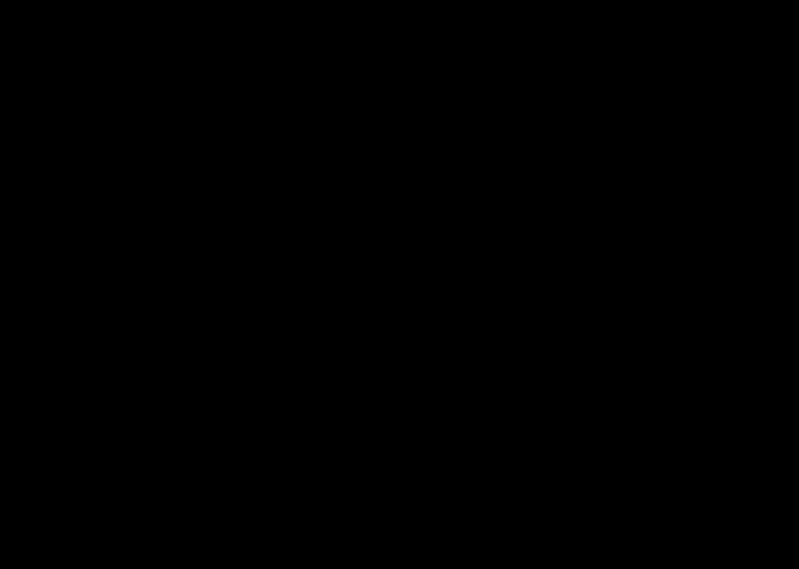
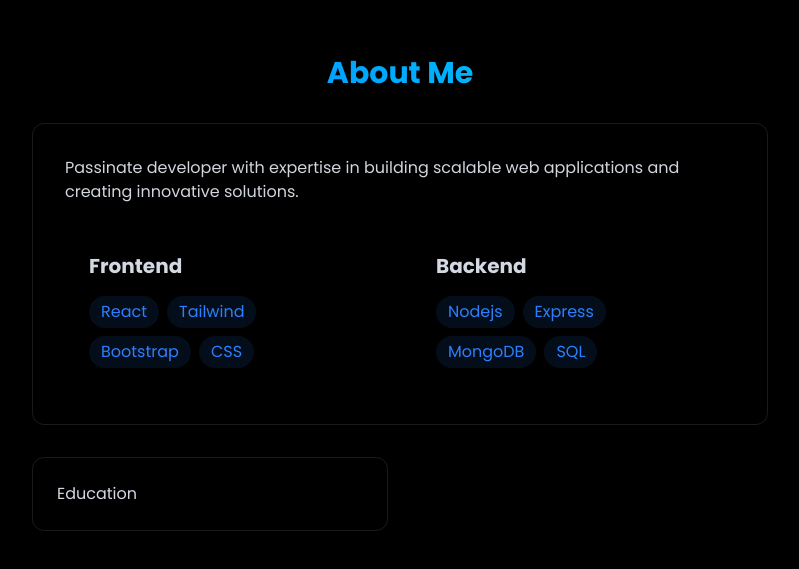
Before and after one commit to prathum08/Prathum-portfolio, a React (Vite) app: page / in a window 1280 px wide. Shown: the part 907-1476 px from the top of the page, without its empty margins (240-1039 px from the left). Before the commit the page ends 800 px from the top, so only its background shows below. Built offline with nearby package versions, Linux system fonts and the light colour scheme.

Commit message:
about page

```diff
--- a/src/App.jsx
+++ b/src/App.jsx
@@ -4,6 +4,7 @@
 import { Navbar } from './components/Navbar';
 import { MobileMenu } from './components/MobileMenu';
 import { Home } from './components/sections/Home';
+import { About } from './components/sections/About';
 import "./index.css";
 
 function App() {
@@ -19,6 +20,7 @@
       <Navbar menuOpen = {menuOpen} setMenuOpen = {setMenuOpen} />
       <MobileMenu menuOpen = {menuOpen} setMenuOpen = {setMenuOpen} />
       <Home />
+      <About />
 
     </div>
 
--- a/src/components/sections/About.jsx
+++ b/src/components/sections/About.jsx
@@ -0,0 +1,63 @@
+
+export const About = () => {
+
+    const frontendSkills = [
+        "React",
+        "Tailwind",
+        "Bootstrap",
+        "CSS",
+    ];
+
+    const backendSkills = [
+        "Nodejs",
+        "Express",
+        "MongoDB",
+        "SQL",
+    ];
+
+    return <section id="about" className="min-h-screen flex items-center justify-center py-20">
+
+        <div className="max-w-3xl mx-auto px-4">
+            <h2 className="text-3xl font-bold mb-8 bg-gradient-to-r from-blue-500 to-cyan-400 bg-clip-text text-transparent text-center">About Me</h2>
+
+            <div className="rounded-xl p-8 border-white/10 border hover:-translate-y-1 transition-all">
+                <p className="text-gray-300 mb-6">Passinate developer with expertise in building scalable web applications and creating innovative solutions.</p>
+
+                <div className="grid grid-cols-1 md:grid-cols-2 gap-6">
+                    <div className="rounded-xl p-6 hover:-translate-y-1 transition-all">
+                        <h3 className="text-xl font-bold mb-4">Frontend</h3>
+                        <div className="flex flex-wrap gap-2">
+                            {frontendSkills.map((tech , key) => (
+                                <span
+                                key={key}
+                                className="bg-blue-500/10 text-blue-500 py-1 px-3 rounded-full text-small hover:bg-blue-500/20 hover:shadow-[0_2px_8px_rgba(59,130,2246,0.2)] transition">
+                                    {tech}
+                                </span>
+                            ))}
+                        </div>
+
+                    </div>
+
+                    <div className="rounded-xl p-6 hover:-translate-y-1 transition-all">
+                        <h3 className="text-xl font-bold mb-4">Backend</h3>
+                        <div className="flex flex-wrap gap-2">
+                            {backendSkills.map((tech , key) => (
+                                <span
+                                key={key}
+                                className="bg-blue-500/10 text-blue-500 py-1 px-3 rounded-full text-small hover:bg-blue-500/20 hover:shadow-[0_2px_8px_rgba(59,130,2246,0.2)] transition">
+                                    {tech}
+                                </span>
+                            ))}
+                        </div>
+
+                    </div>
+                </div>
+            </div>
+            <div className="grid grid-cols-1 md:grid-cols-2 gap-6 mt-8">
+                <div className="p-6 rounded-xl border-white/10 border hover:-translate-y-1 transition-all">
+                <h3>Education</h3>
+                </div>
+            </div>
+        </div>
+    </section>;
+};
--- a/src/components/sections/Home.jsx
+++ b/src/components/sections/Home.jsx
@@ -4,7 +4,7 @@
 
 
         <div className="text-center z-10 px-4">
-            <h1 className="text-5xl md:text-7xl font-bold mb-6 bg-gradient-to-r from-blue-500 to-purple-600 bg-clip-text text-transparent leading-right">Hi , I'm Prathum Bhangadia
+            <h1 className="text-5xl md:text-7xl font-bold mb-6 bg-gradient-to-r from-blue-500 to-cyan-400 bg-clip-text text-transparent leading-right">Hi , I'm Prathum Bhangadia
 
             </h1>
 
@@ -15,6 +15,10 @@
             <div className="flex justify-center space-x-4">
                 <a href="#projects" className="bg-blue-500 text-white py-3 px-6 rounded font-medium transition relative overflow-hidden hover:-translate-y-0.5 hover:shadow-[0_0_15px_rgba(59,130,246,0.4)]">View Projects</a>
 
+                <a href="#projects" className="border border-blue-500/50 text-blue-500 py-3 px-6 rounded font-medium transition-all duration-20  hover:-translate-y-0.5 hover:shadow-[0_0_15px_rgba(59,130,246,0.2)] hover:bg-blue-500/10">Contact Me</a>
+
+
+
             </div>
         </div>
     </section>
```
